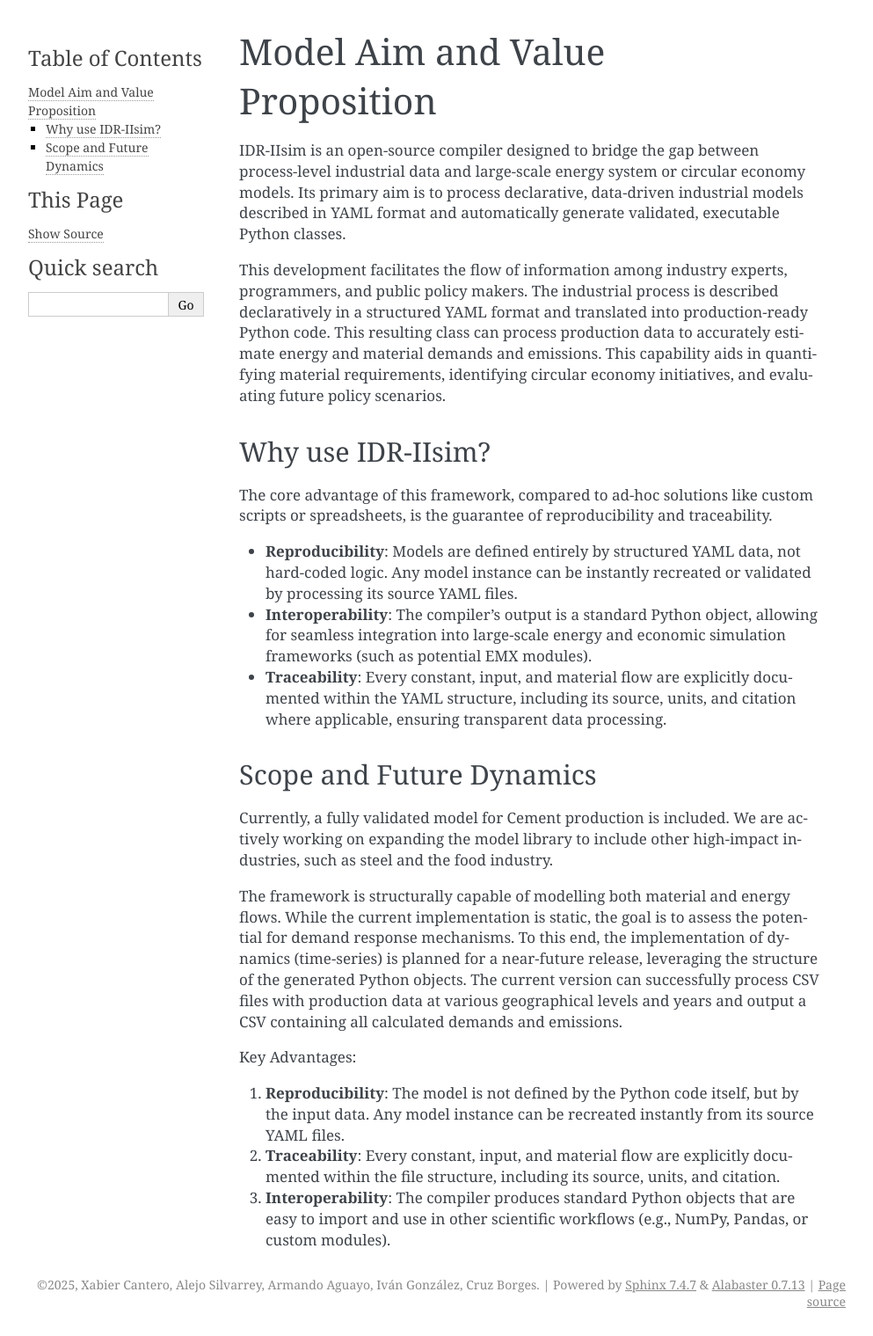
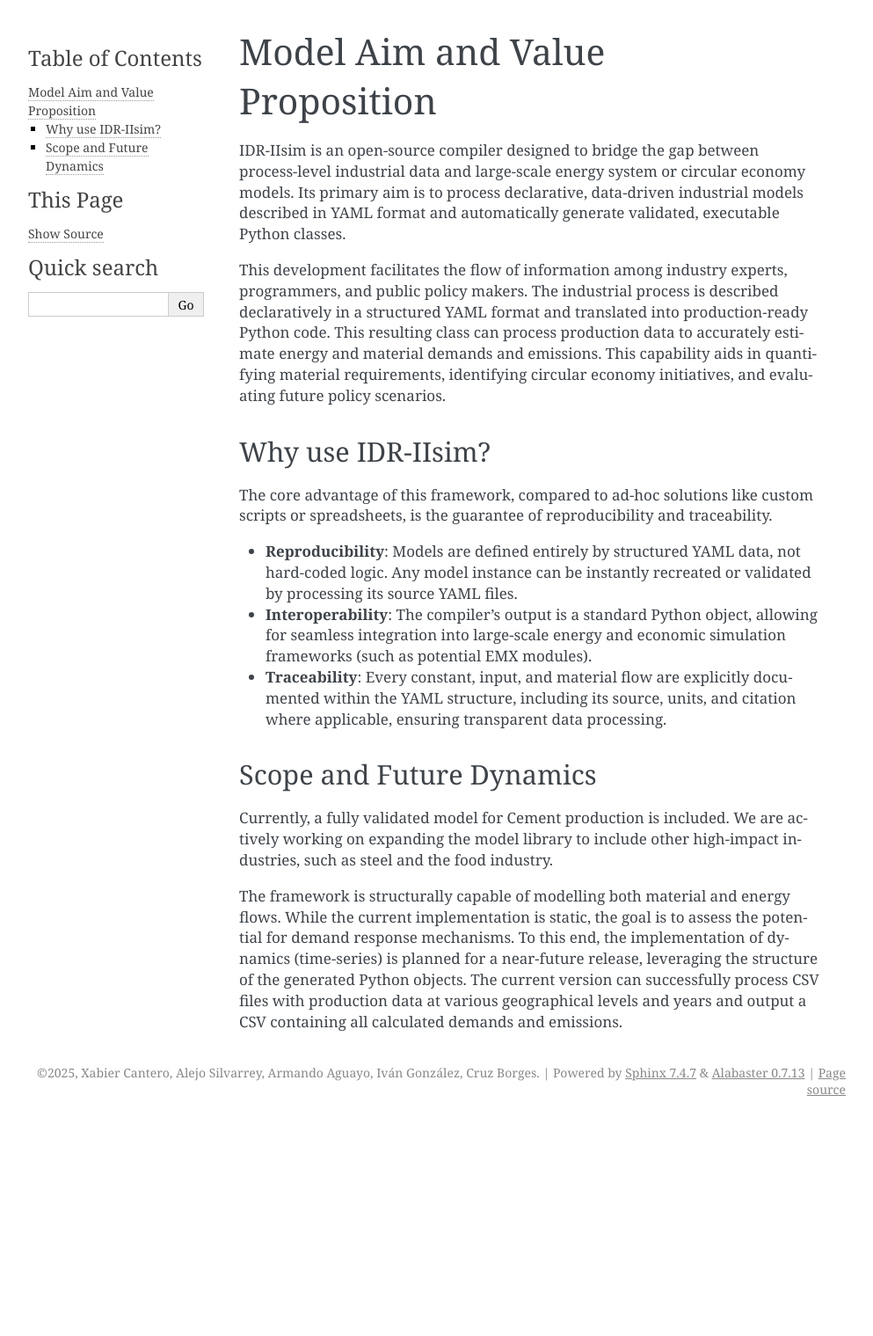
Before and after one commit to DeustoTech/IDR-IIsim, a Sphinx documentation site: the page built from docs/source/1_overview.md, in a window 1280 px wide. Shown: the whole page at 88% size, without its empty margins (148-1141 px from the left). Built offline with Sphinx 7.4.7, drawn with Linux system fonts in a browser that asks for light colours; after the commit the page ends 1278 px from its top, so only the background shows below that.

Commit message:
Minor changes in documentation

```diff
--- a/docs/source/1_overview.md
+++ b/docs/source/1_overview.md
@@ -17,12 +17,3 @@ The core advantage of this framework, compared to ad-hoc solutions like custom s
 Currently, a fully validated model for Cement production is included. We are actively working on expanding the model library to include other high-impact industries, such as steel and the food industry.
 
 The framework is structurally capable of modelling both material and energy flows. While the current implementation is static, the goal is to assess the potential for demand response mechanisms. To this end, the implementation of dynamics (time-series) is planned for a near-future release, leveraging the structure of the generated Python objects. The current version can successfully process CSV files with production data at various geographical levels and years and output a CSV containing all calculated demands and emissions.
-
-Key Advantages:
-
-1. **Reproducibility**: The model is not defined by the Python code itself, but by the input
-data. Any model instance can be recreated instantly from its source YAML files.
-2. **Traceability**: Every constant, input, and material flow are explicitly documented within
-the file structure, including its source, units, and citation.
-3. **Interoperability**: The compiler produces standard Python objects that are easy to
-import and use in other scientific workflows (e.g., NumPy, Pandas, or custom modules).
```
Also changed, not shown: docs/source/5_case_study.md (+1 -1 lines), 8 other files.
